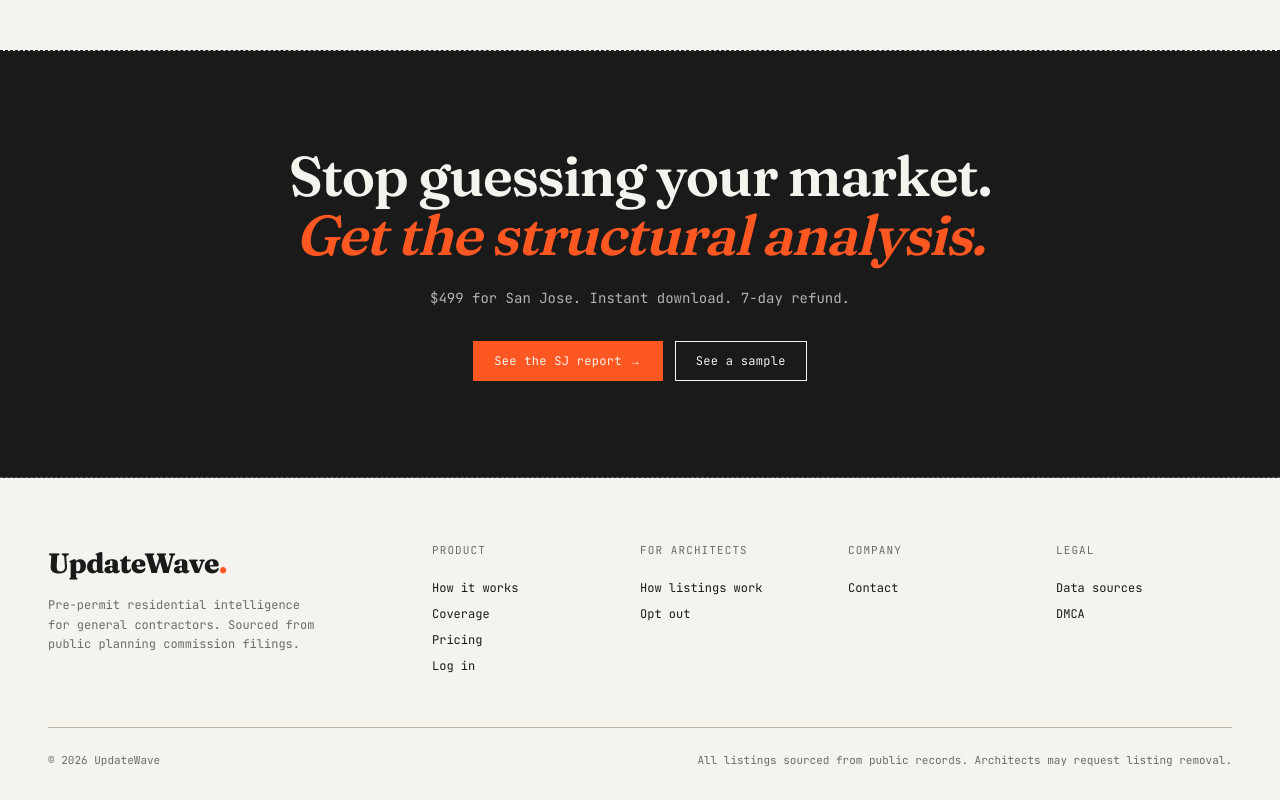
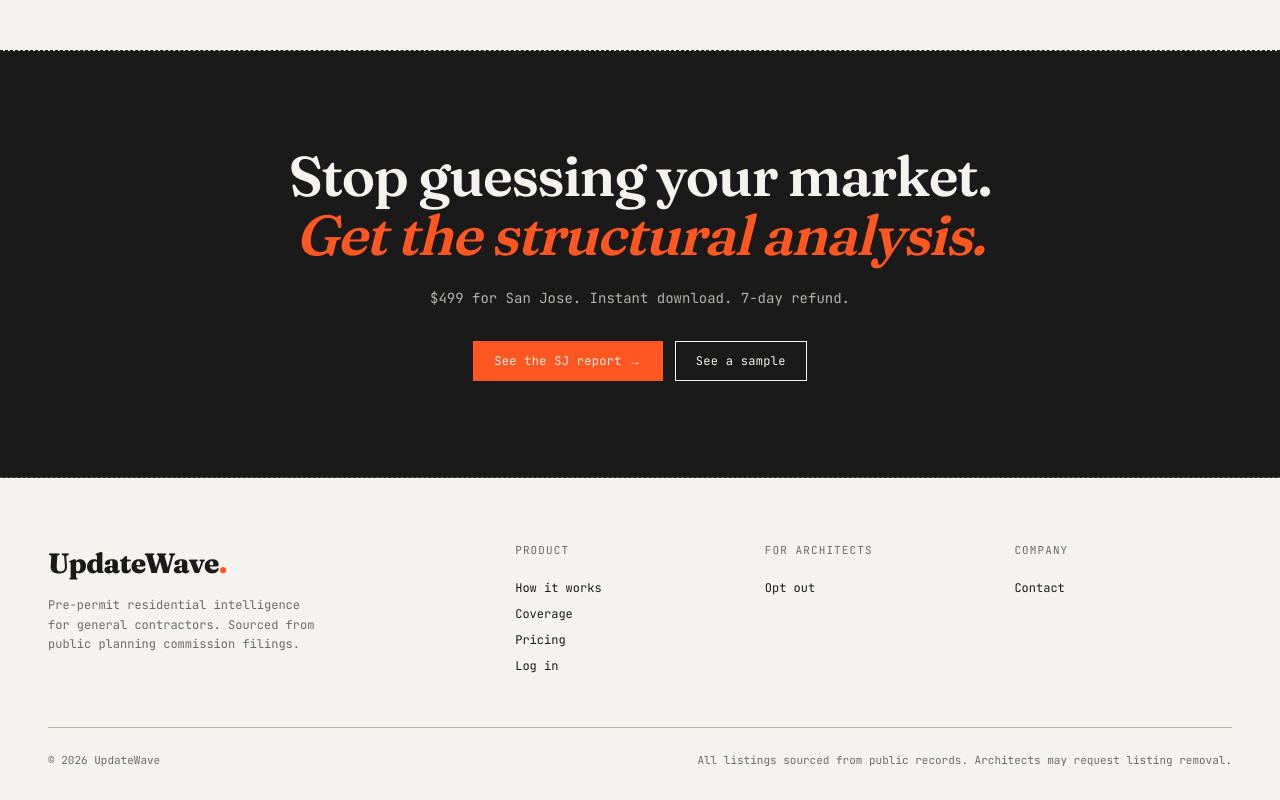
Before and after one commit to matthewhou19/updatewave-web, a Next.js app: page / in a window 1280 px wide. Shown: the part 6043-6843 px from the top of the page. Built offline with nearby package versions, Linux system fonts and the light colour scheme; no server answers; the database is empty.

Commit message:
fix(footer): drop placeholder links to non-existent pages
Removes 3 mailto entries that pretended to be content/legal pages
(How listings work, Data sources, DMCA). Keeps Opt out and Contact
as functional contact links. Grid template shrinks from 4 columns
to 3.

```diff
--- a/src/components/marketing/Footer.tsx
+++ b/src/components/marketing/Footer.tsx
@@ -18,7 +18,6 @@
   {
     heading: 'For Architects',
     links: [
-      { label: 'How listings work', href: 'mailto:matthew@updatewave.com?subject=Architect%20listing%20question' },
       { label: 'Opt out', href: 'mailto:matthew@updatewave.com?subject=Opt%20out%20of%20UpdateWave' },
     ],
   },
@@ -28,19 +27,12 @@
       { label: 'Contact', href: 'mailto:matthew@updatewave.com' },
     ],
   },
-  {
-    heading: 'Legal',
-    links: [
-      { label: 'Data sources', href: 'mailto:matthew@updatewave.com?subject=Data%20sources%20question' },
-      { label: 'DMCA', href: 'mailto:matthew@updatewave.com?subject=DMCA' },
-    ],
-  },
 ]
 
 export default function Footer() {
   return (
     <footer className="bg-paper px-6 md:px-12 pt-16 pb-8">
-      <div className="max-w-[1200px] mx-auto grid grid-cols-2 md:grid-cols-[2fr_1fr_1fr_1fr_1fr] gap-8">
+      <div className="max-w-[1200px] mx-auto grid grid-cols-2 md:grid-cols-[2fr_1fr_1fr_1fr] gap-8">
         <div className="col-span-2 md:col-span-1">
           <Link href="/" className="font-serif font-extrabold text-[28px] tracking-tight no-underline text-ink">
             UpdateWave<span className="text-accent">.</span>
```
